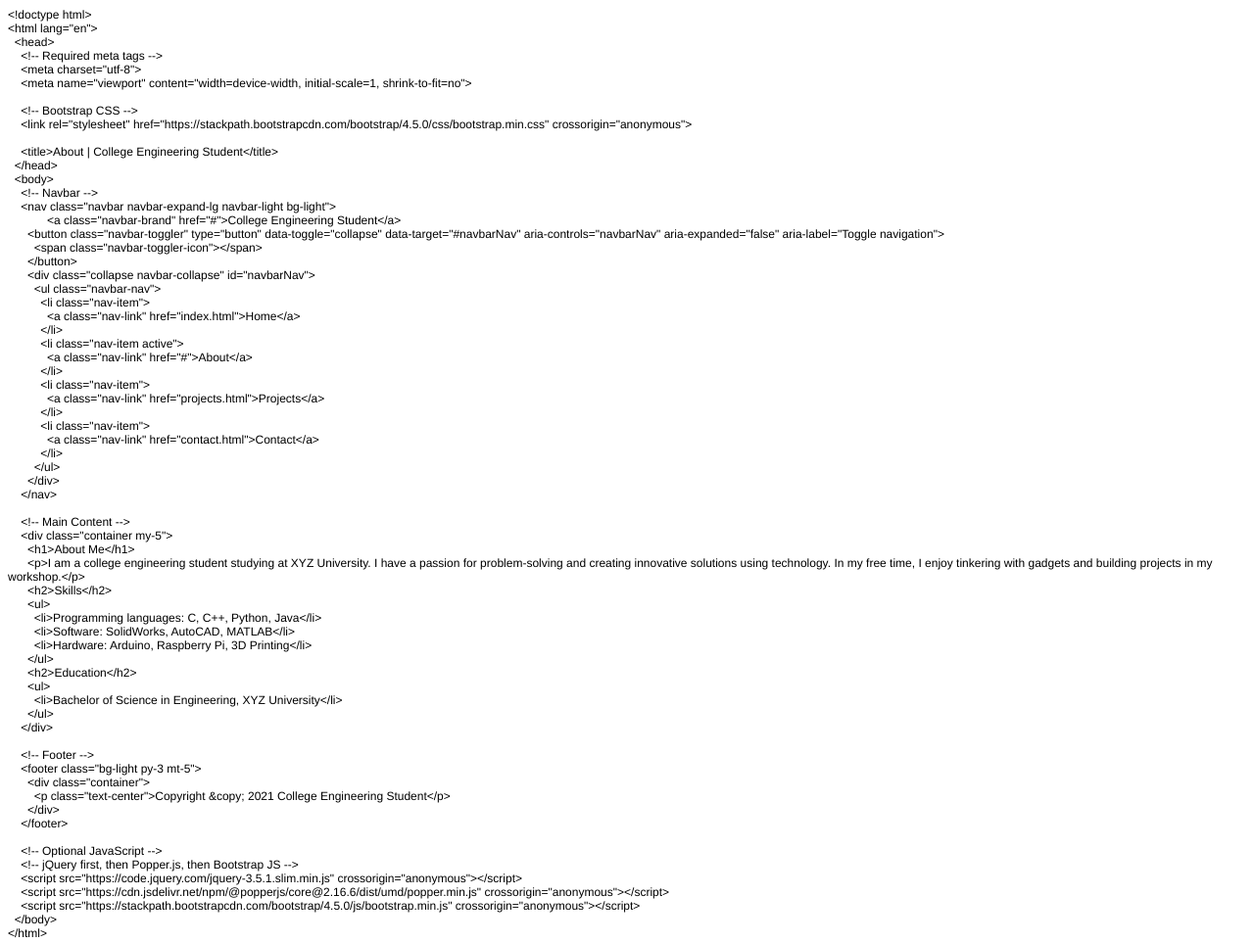
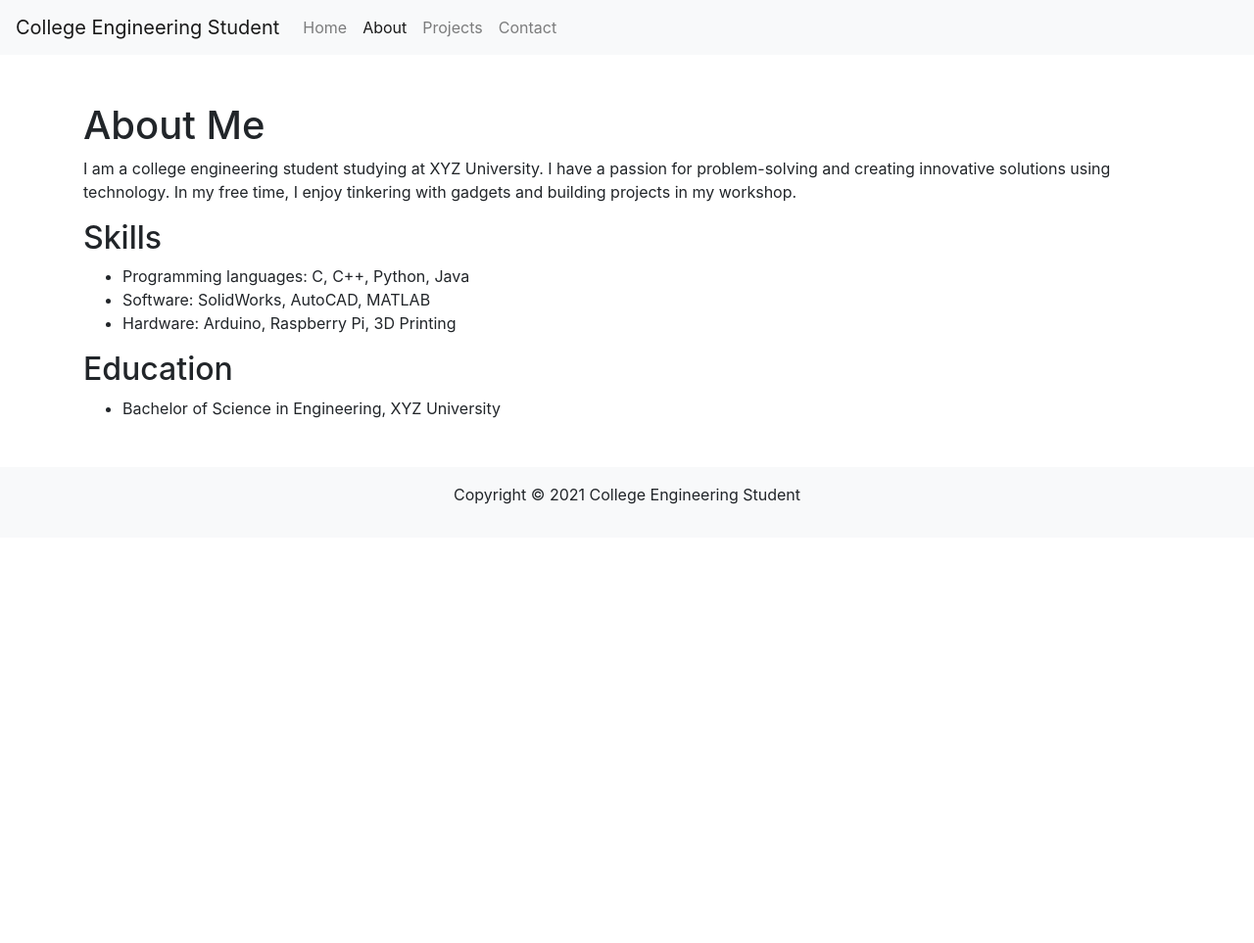
Before and after one commit to AndrewHe-ECE/Personal-Website, a plain HTML site: page about.html in a window 1280 px wide. Shown: the whole page at 98% size. After the commit the page ends 800 px from the top, so only its background shows below. Drawn offline with nearby package versions, Linux system fonts and the light colour scheme.

Commit message:
Update about.html

```diff
--- a/about.html
+++ b/about.html
@@ -1,83 +1,67 @@
-<!DOCTYPE html PUBLIC "-//W3C//DTD HTML 4.01//EN" "http://www.w3.org/TR/html4/strict.dtd">
-<html>
-<head>
-  <meta http-equiv="Content-Type" content="text/html; charset=utf-8">
-  <meta http-equiv="Content-Style-Type" content="text/css">
-  <title></title>
-  <meta name="Generator" content="Cocoa HTML Writer">
-  <meta name="CocoaVersion" content="2299.3">
-  <style type="text/css">
-    p.p1 {margin: 0.0px 0.0px 0.0px 0.0px; font: 12.0px Helvetica}
-    p.p2 {margin: 0.0px 0.0px 0.0px 0.0px; font: 12.0px Helvetica; min-height: 14.0px}
-  </style>
-</head>
-<body>
-<p class="p1">&lt;!doctype html&gt;</p>
-<p class="p1">&lt;html lang="en"&gt;</p>
-<p class="p1"><span class="Apple-converted-space">  </span>&lt;head&gt;</p>
-<p class="p1"><span class="Apple-converted-space">    </span>&lt;!-- Required meta tags --&gt;</p>
-<p class="p1"><span class="Apple-converted-space">    </span>&lt;meta charset="utf-8"&gt;</p>
-<p class="p1"><span class="Apple-converted-space">    </span>&lt;meta name="viewport" content="width=device-width, initial-scale=1, shrink-to-fit=no"&gt;</p>
-<p class="p2"><br></p>
-<p class="p1"><span class="Apple-converted-space">    </span>&lt;!-- Bootstrap CSS --&gt;</p>
-<p class="p1"><span class="Apple-converted-space">    </span>&lt;link rel="stylesheet" href="https://stackpath.bootstrapcdn.com/bootstrap/4.5.0/css/bootstrap.min.css" integrity="sha384-9aIt2nRpC12Uk9gS9baDl411NQApFmC26EwAOH8WgZl5MYYxFfc+NcPb1dKGj7Sk" crossorigin="anonymous"&gt;</p>
-<p class="p2"><br></p>
-<p class="p1"><span class="Apple-converted-space">    </span>&lt;title&gt;About | College Engineering Student&lt;/title&gt;</p>
-<p class="p1"><span class="Apple-converted-space">  </span>&lt;/head&gt;</p>
-<p class="p1"><span class="Apple-converted-space">  </span>&lt;body&gt;</p>
-<p class="p1"><span class="Apple-converted-space">    </span>&lt;!-- Navbar --&gt;</p>
-<p class="p1"><span class="Apple-converted-space">    </span>&lt;nav class="navbar navbar-expand-lg navbar-light bg-light"&gt;</p>
-<p class="p1"><span class="Apple-converted-space">            </span>&lt;a class="navbar-brand" href="#"&gt;College Engineering Student&lt;/a&gt;</p>
-<p class="p1"><span class="Apple-converted-space">      </span>&lt;button class="navbar-toggler" type="button" data-toggle="collapse" data-target="#navbarNav" aria-controls="navbarNav" aria-expanded="false" aria-label="Toggle navigation"&gt;</p>
-<p class="p1"><span class="Apple-converted-space">        </span>&lt;span class="navbar-toggler-icon"&gt;&lt;/span&gt;</p>
-<p class="p1"><span class="Apple-converted-space">      </span>&lt;/button&gt;</p>
-<p class="p1"><span class="Apple-converted-space">      </span>&lt;div class="collapse navbar-collapse" id="navbarNav"&gt;</p>
-<p class="p1"><span class="Apple-converted-space">        </span>&lt;ul class="navbar-nav"&gt;</p>
-<p class="p1"><span class="Apple-converted-space">          </span>&lt;li class="nav-item"&gt;</p>
-<p class="p1"><span class="Apple-converted-space">            </span>&lt;a class="nav-link" href="index.html"&gt;Home&lt;/a&gt;</p>
-<p class="p1"><span class="Apple-converted-space">          </span>&lt;/li&gt;</p>
-<p class="p1"><span class="Apple-converted-space">          </span>&lt;li class="nav-item active"&gt;</p>
-<p class="p1"><span class="Apple-converted-space">            </span>&lt;a class="nav-link" href="#"&gt;About&lt;/a&gt;</p>
-<p class="p1"><span class="Apple-converted-space">          </span>&lt;/li&gt;</p>
-<p class="p1"><span class="Apple-converted-space">          </span>&lt;li class="nav-item"&gt;</p>
-<p class="p1"><span class="Apple-converted-space">            </span>&lt;a class="nav-link" href="projects.html"&gt;Projects&lt;/a&gt;</p>
-<p class="p1"><span class="Apple-converted-space">          </span>&lt;/li&gt;</p>
-<p class="p1"><span class="Apple-converted-space">          </span>&lt;li class="nav-item"&gt;</p>
-<p class="p1"><span class="Apple-converted-space">            </span>&lt;a class="nav-link" href="contact.html"&gt;Contact&lt;/a&gt;</p>
-<p class="p1"><span class="Apple-converted-space">          </span>&lt;/li&gt;</p>
-<p class="p1"><span class="Apple-converted-space">        </span>&lt;/ul&gt;</p>
-<p class="p1"><span class="Apple-converted-space">      </span>&lt;/div&gt;</p>
-<p class="p1"><span class="Apple-converted-space">    </span>&lt;/nav&gt;</p>
-<p class="p2"><br></p>
-<p class="p1"><span class="Apple-converted-space">    </span>&lt;!-- Main Content --&gt;</p>
-<p class="p1"><span class="Apple-converted-space">    </span>&lt;div class="container my-5"&gt;</p>
-<p class="p1"><span class="Apple-converted-space">      </span>&lt;h1&gt;About Me&lt;/h1&gt;</p>
-<p class="p1"><span class="Apple-converted-space">      </span>&lt;p&gt;I am a college engineering student studying at XYZ University. I have a passion for problem-solving and creating innovative solutions using technology. In my free time, I enjoy tinkering with gadgets and building projects in my workshop.&lt;/p&gt;</p>
-<p class="p1"><span class="Apple-converted-space">      </span>&lt;h2&gt;Skills&lt;/h2&gt;</p>
-<p class="p1"><span class="Apple-converted-space">      </span>&lt;ul&gt;</p>
-<p class="p1"><span class="Apple-converted-space">        </span>&lt;li&gt;Programming languages: C, C++, Python, Java&lt;/li&gt;</p>
-<p class="p1"><span class="Apple-converted-space">        </span>&lt;li&gt;Software: SolidWorks, AutoCAD, MATLAB&lt;/li&gt;</p>
-<p class="p1"><span class="Apple-converted-space">        </span>&lt;li&gt;Hardware: Arduino, Raspberry Pi, 3D Printing&lt;/li&gt;</p>
-<p class="p1"><span class="Apple-converted-space">      </span>&lt;/ul&gt;</p>
-<p class="p1"><span class="Apple-converted-space">      </span>&lt;h2&gt;Education&lt;/h2&gt;</p>
-<p class="p1"><span class="Apple-converted-space">      </span>&lt;ul&gt;</p>
-<p class="p1"><span class="Apple-converted-space">        </span>&lt;li&gt;Bachelor of Science in Engineering, XYZ University&lt;/li&gt;</p>
-<p class="p1"><span class="Apple-converted-space">      </span>&lt;/ul&gt;</p>
-<p class="p1"><span class="Apple-converted-space">    </span>&lt;/div&gt;</p>
-<p class="p2"><br></p>
-<p class="p1"><span class="Apple-converted-space">    </span>&lt;!-- Footer --&gt;</p>
-<p class="p1"><span class="Apple-converted-space">    </span>&lt;footer class="bg-light py-3 mt-5"&gt;</p>
-<p class="p1"><span class="Apple-converted-space">      </span>&lt;div class="container"&gt;</p>
-<p class="p1"><span class="Apple-converted-space">        </span>&lt;p class="text-center"&gt;Copyright &amp;copy; 2021 College Engineering Student&lt;/p&gt;</p>
-<p class="p1"><span class="Apple-converted-space">      </span>&lt;/div&gt;</p>
-<p class="p1"><span class="Apple-converted-space">    </span>&lt;/footer&gt;</p>
-<p class="p2"><br></p>
-<p class="p1"><span class="Apple-converted-space">    </span>&lt;!-- Optional JavaScript --&gt;</p>
-<p class="p1"><span class="Apple-converted-space">    </span>&lt;!-- jQuery first, then Popper.js, then Bootstrap JS --&gt;</p>
-<p class="p1"><span class="Apple-converted-space">    </span>&lt;script src="https://code.jquery.com/jquery-3.5.1.slim.min.js" integrity="sha384-DfXdz2htPH0lsSSs5nCTpuj/zy4C+OGpamoFVy38MVBnE+IbbVYUew+OrCXaRkfj" crossorigin="anonymous"&gt;&lt;/script&gt;</p>
-<p class="p1"><span class="Apple-converted-space">    </span>&lt;script src="https://cdn.jsdelivr.net/npm/@popperjs/core@2.16.6/dist/umd/popper.min.js" integrity="sha384-wHAiFfRlMFy6i5SRaxvfOCifBUQy1xHdJ/yoi7FRNXMRBu5WHdZYu1hA6ZOblgut" crossorigin="anonymous"&gt;&lt;/script&gt;</p>
-<p class="p1"><span class="Apple-converted-space">    </span>&lt;script src="https://stackpath.bootstrapcdn.com/bootstrap/4.5.0/js/bootstrap.min.js" integrity="sha384-OgVRvuATP1z7JjHLkuOU7Xw704+h835Lr+6QL9UvYjZE3Ipu6Tp75j7Bh/kR0JKI" crossorigin="anonymous"&gt;&lt;/script&gt;</p>
-<p class="p1"><span class="Apple-converted-space">  </span>&lt;/body&gt;</p>
-<p class="p1">&lt;/html&gt;</p>
-</body>
+<!doctype html>
+<html lang="en">
+  <head>
+    <!-- Required meta tags -->
+    <meta charset="utf-8">
+    <meta name="viewport" content="width=device-width, initial-scale=1, shrink-to-fit=no">
+
+    <!-- Bootstrap CSS -->
+    <link rel="stylesheet" href="https://stackpath.bootstrapcdn.com/bootstrap/4.5.0/css/bootstrap.min.css" integrity="sha384-9aIt2nRpC12Uk9gS9baDl411NQApFmC26EwAOH8WgZl5MYYxFfc+NcPb1dKGj7Sk" crossorigin="anonymous">
+
+    <title>About | College Engineering Student</title>
+  </head>
+  <body>
+    <!-- Navbar -->
+    <nav class="navbar navbar-expand-lg navbar-light bg-light">
+            <a class="navbar-brand" href="#">College Engineering Student</a>
+      <button class="navbar-toggler" type="button" data-toggle="collapse" data-target="#navbarNav" aria-controls="navbarNav" aria-expanded="false" aria-label="Toggle navigation">
+        <span class="navbar-toggler-icon"></span>
+      </button>
+      <div class="collapse navbar-collapse" id="navbarNav">
+        <ul class="navbar-nav">
+          <li class="nav-item">
+            <a class="nav-link" href="index.html">Home</a>
+          </li>
+          <li class="nav-item active">
+            <a class="nav-link" href="#">About</a>
+          </li>
+          <li class="nav-item">
+            <a class="nav-link" href="projects.html">Projects</a>
+          </li>
+          <li class="nav-item">
+            <a class="nav-link" href="contact.html">Contact</a>
+          </li>
+        </ul>
+      </div>
+    </nav>
+
+    <!-- Main Content -->
+    <div class="container my-5">
+      <h1>About Me</h1>
+      <p>I am a college engineering student studying at XYZ University. I have a passion for problem-solving and creating innovative solutions using technology. In my free time, I enjoy tinkering with gadgets and building projects in my workshop.</p>
+      <h2>Skills</h2>
+      <ul>
+        <li>Programming languages: C, C++, Python, Java</li>
+        <li>Software: SolidWorks, AutoCAD, MATLAB</li>
+        <li>Hardware: Arduino, Raspberry Pi, 3D Printing</li>
+      </ul>
+      <h2>Education</h2>
+      <ul>
+        <li>Bachelor of Science in Engineering, XYZ University</li>
+      </ul>
+    </div>
+
+    <!-- Footer -->
+    <footer class="bg-light py-3 mt-5">
+      <div class="container">
+        <p class="text-center">Copyright &copy; 2021 College Engineering Student</p>
+      </div>
+    </footer>
+
+    <!-- Optional JavaScript -->
+    <!-- jQuery first, then Popper.js, then Bootstrap JS -->
+    <script src="https://code.jquery.com/jquery-3.5.1.slim.min.js" integrity="sha384-DfXdz2htPH0lsSSs5nCTpuj/zy4C+OGpamoFVy38MVBnE+IbbVYUew+OrCXaRkfj" crossorigin="anonymous"></script>
+    <script src="https://cdn.jsdelivr.net/npm/@popperjs/core@2.16.6/dist/umd/popper.min.js" integrity="sha384-wHAiFfRlMFy6i5SRaxvfOCifBUQy1xHdJ/yoi7FRNXMRBu5WHdZYu1hA6ZOblgut" crossorigin="anonymous"></script>
+    <script src="https://stackpath.bootstrapcdn.com/bootstrap/4.5.0/js/bootstrap.min.js" integrity="sha384-OgVRvuATP1z7JjHLkuOU7Xw704+h835Lr+6QL9UvYjZE3Ipu6Tp75j7Bh/kR0JKI" crossorigin="anonymous"></script>
+  </body>
 </html>
```
